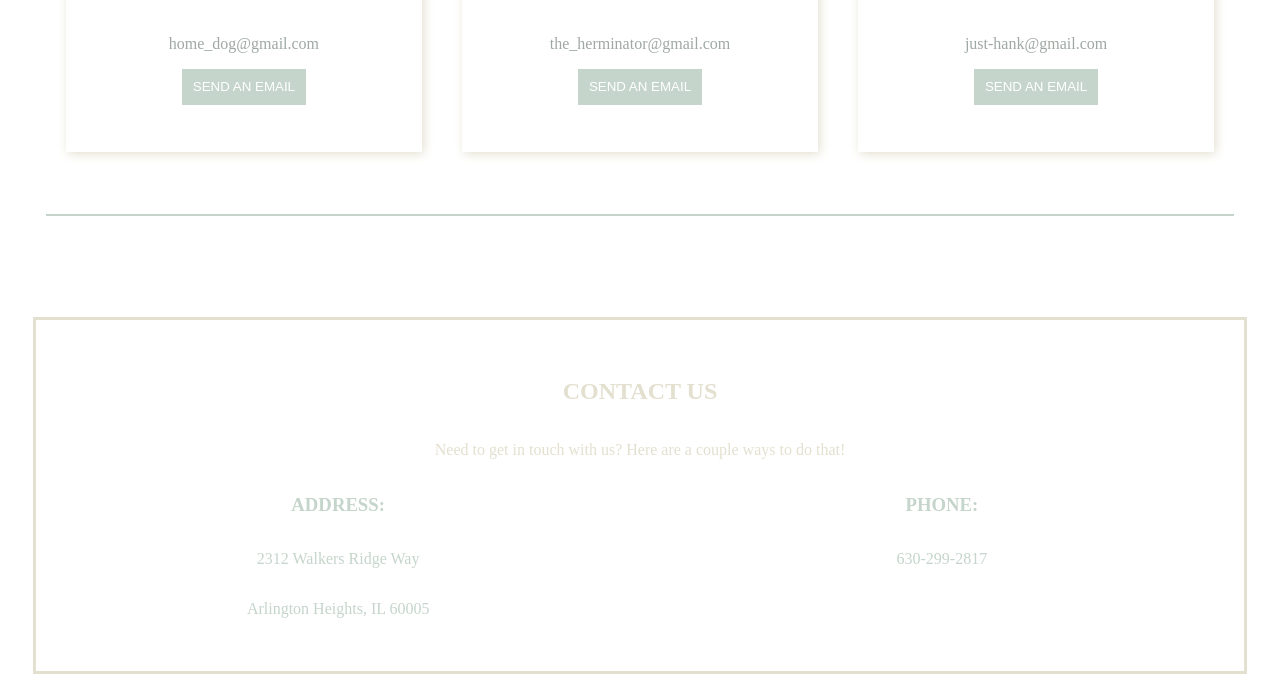
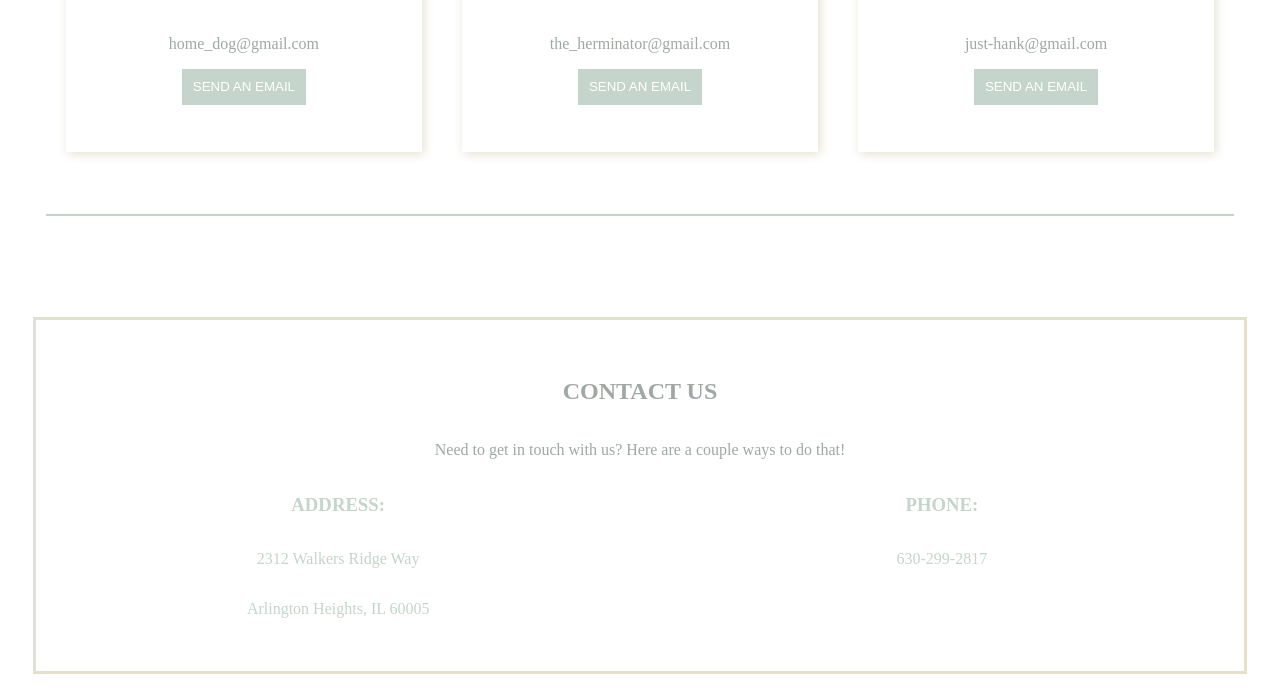
Before and after one commit to rosadolson/react-playground, a React app: page / in a window 1280 px wide. Shown: the part 1208-1907 px from the top of the page. Built offline with nearby package versions, Linux system fonts and the light colour scheme.

Commit message:
acmeApp Homework

```diff
--- a/src/acmeApp/index.css
+++ b/src/acmeApp/index.css
@@ -50,7 +50,7 @@ a:hover {
   background-color: white;
   padding-top: 3%;
   text-align: center;
-  color: #e3e0cf;
+  color: #9fa8a3;
   border:  3px solid #e3e0cf;
   margin: 2%;
 }
```
